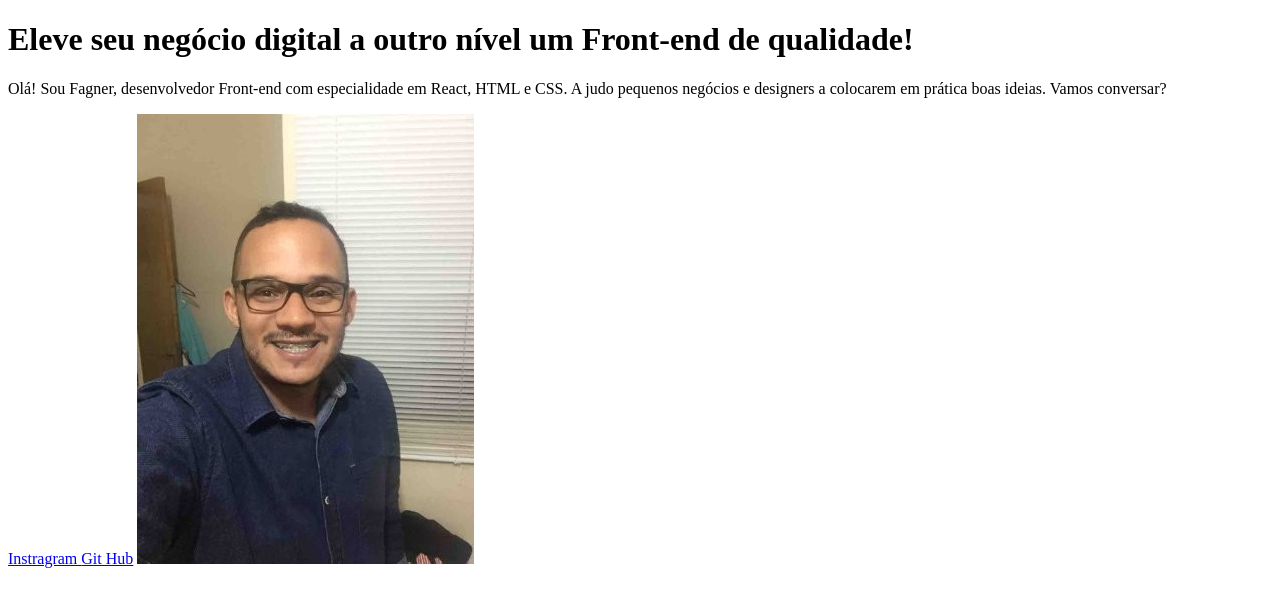
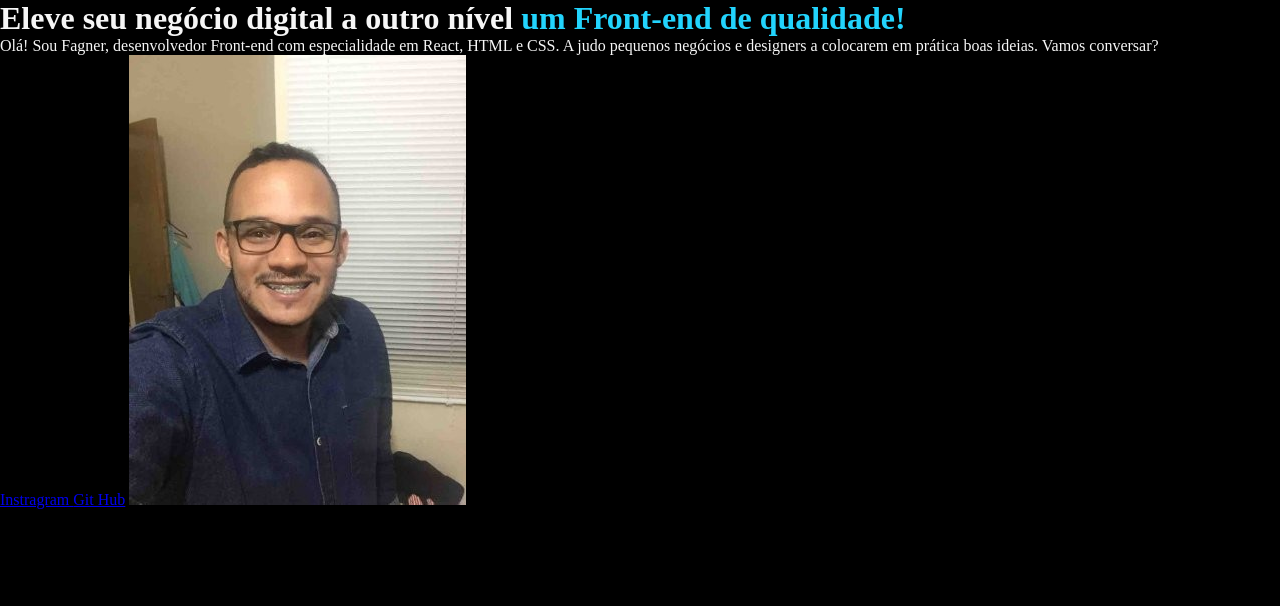
Before and after one commit to robsonfagner/alurafront, a plain HTML site: page portfolio/index.html in a window 1280 px wide. Drawn offline with Linux system fonts and the light colour scheme.

Commit message:
Atualizando as pastas

```diff
--- a/portfolio/index.html
+++ b/portfolio/index.html
@@ -4,17 +4,20 @@
     <meta charset="UTF-8">
     <meta http-equiv="X-UA-Compatible" content="IE=edge">
     <meta name="viewport" content="width=device-width, initial-scale=1.0">
-    <title>Portifólio Front Alura </title>
+    <title>Portifolio Front Fagner</title>
+    <link rel="stylesheet" href="style.css">
 </head>
+
 <body>
-  <header></header>
+    <header></header>
   <main>
-    <h1>Eleve seu negócio digital a outro nível <strong>um Front-end de qualidade!</strong> </h1>
+    <h1>Eleve seu negócio digital a outro nível <strong class="titulo-destaque">um Front-end de qualidade!</strong> </h1>
         <p>Olá! Sou Fagner, desenvolvedor Front-end com especialidade em React, HTML e CSS. A
             judo pequenos negócios e designers a colocarem em prática boas ideias. Vamos conversar?</p>
         <a href="https://Instragram.com/rbs.fagner">Instragram </a>
         <a href="https://github.com/robsonfagner">Git Hub</a>
         <img src="Perfil PV.jpg" alt="Foto da obra do metro">
+
   </main>
   <footer></footer>
 </body>
--- /dev/null
+++ b/portfolio/style.css
@@ -0,0 +1,15 @@
+*{
+    margin: 0;
+    padding: 0;
+}
+
+body {
+    height: 100vh;
+    box-sizing: border-box;
+    background-color: #000000;
+    color: #F6F6F6;
+    }
+
+.titulo-destaque{
+    color: #22D4FD;
+}
--- /dev/null
+++ b/style.css
@@ -0,0 +1,4 @@
+body{
+    background-color: black;
+    color: white;
+}
```
